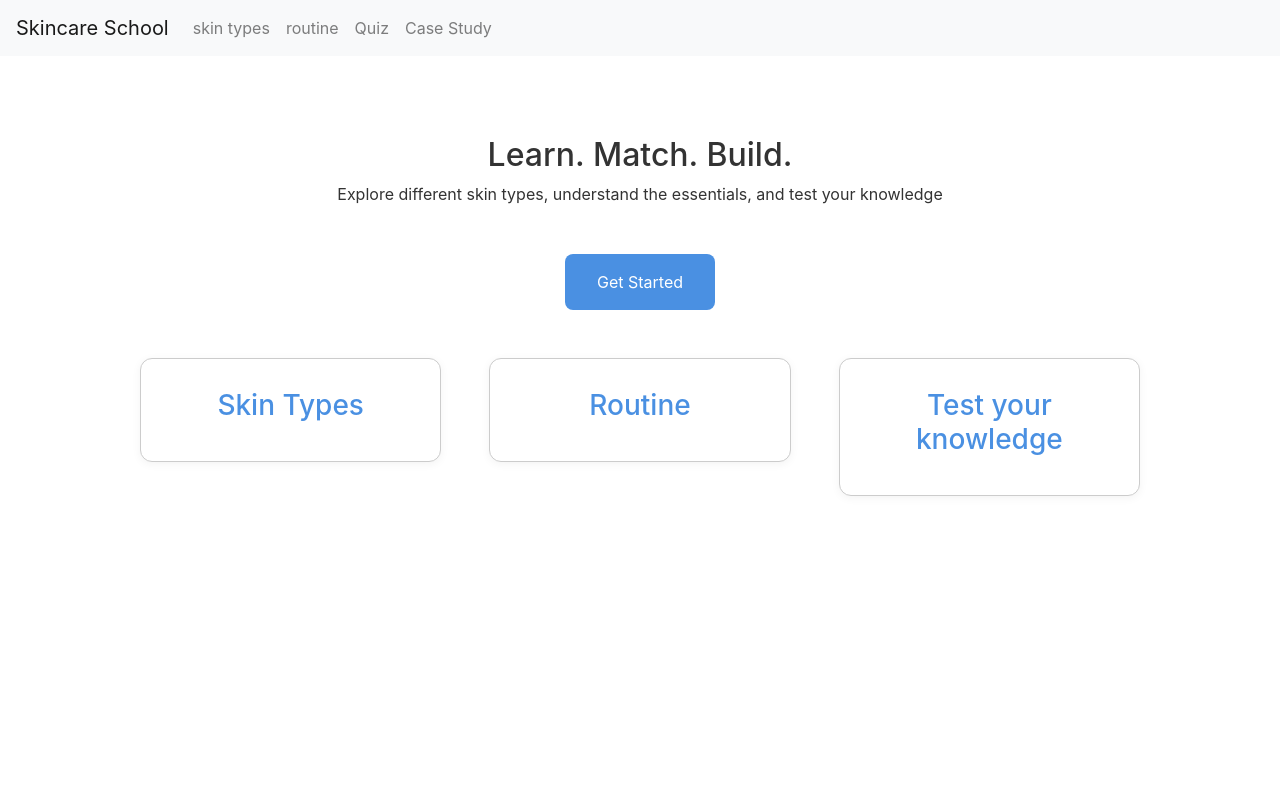
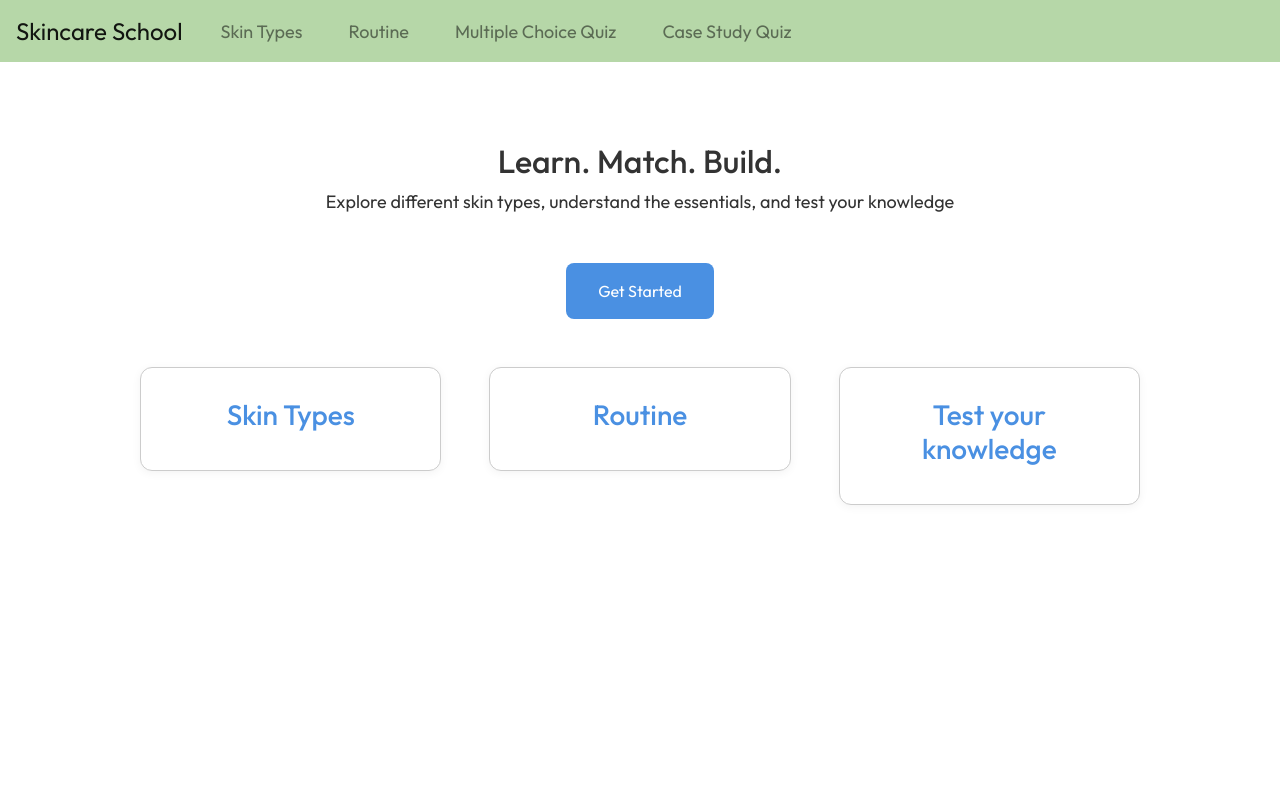
Before and after one commit to hibashaalan/skincareschool, a Flask app: page / in a window 1280 px wide. Run offline with Flask 3, Linux system fonts and the light colour scheme; some libraries are stand-ins or nearby versions.

Commit message:
add styles for font/navbar graphic design

```diff
--- a/static/style.css
+++ b/static/style.css
@@ -1,8 +1,9 @@
 /* General Layout */
 body {
     margin: 0;
-    font-family: 'Inter', sans-serif;
+    font-family: 'Outfit', sans-serif;
     color: #333;
+    font-size:18px;
   }
 
   header {
@@ -39,6 +40,17 @@ body {
   }
   .cta-button:hover {
     background-color: #357ab8;
+  }
+
+  .navbar {
+    background-color: #b6d7a8;
+  }
+  .nav-item {
+    margin-right:30px;
+  }
+  .navbar-brand {
+    margin-right:30px;
+    font-size:24px;
   }
 
   /* Info Grid */
--- a/templates/base.html
+++ b/templates/base.html
@@ -8,10 +8,11 @@
     <link rel="stylesheet" href="https://stackpath.bootstrapcdn.com/bootstrap/4.5.2/css/bootstrap.min.css">
     <script src="https://cdn.jsdelivr.net/npm/bootstrap@4.5.2/dist/js/bootstrap.bundle.min.js"></script>
     <link rel="stylesheet" href="{{url_for('static', filename='style.css')}}">
+    <link href="https://fonts.googleapis.com/css2?family=Outfit:wght@100..900&display=swap" rel="stylesheet">
 </head>
 <body>
     <!-- navbar -->
-    <nav class="navbar navbar-expand-lg navbar-light bg-light">
+    <nav class="navbar navbar-expand-lg navbar-light">
         <a class="navbar-brand" href="{{url_for('serve_home')}}">Skincare School</a>
         <button class="navbar-toggler" type="button" data-toggle="collapse" data-target="#navbarNav" aria-controls="navbarNav" aria-expanded="false" aria-label="Toggle navigation">
           <span class="navbar-toggler-icon"></span>
@@ -19,16 +20,16 @@
         <div class="collapse navbar-collapse" id="navbarNav">
           <ul class="navbar-nav">
             <li class="nav-item">
-                <a class="nav-link" href="{{url_for('serve_skintype')}}">skin types</a>
+                <a class="nav-link" href="{{url_for('serve_skintype')}}">Skin Types</a>
             </li>
             <li class="nav-item">
-                <a class="nav-link" href="{{url_for('serve_foundation')}}">routine</a>
+                <a class="nav-link" href="{{url_for('serve_foundation')}}">Routine</a>
             </li>
             <li class="nav-item">
-                <a class="nav-link" href="/quiz1">Quiz<span class="sr-only"></span></a>
+                <a class="nav-link" href="/quiz1">Multiple Choice Quiz<span class="sr-only"></span></a>
             </li>
             <li class="nav-item">
-              <a class="nav-link" href="{{ url_for('serve_quiz2') }}">Case Study<span class="sr-only"></span></a>
+              <a class="nav-link" href="{{ url_for('serve_quiz2') }}">Case Study Quiz<span class="sr-only"></span></a>
             </li>
           </ul>
         </div>
```
